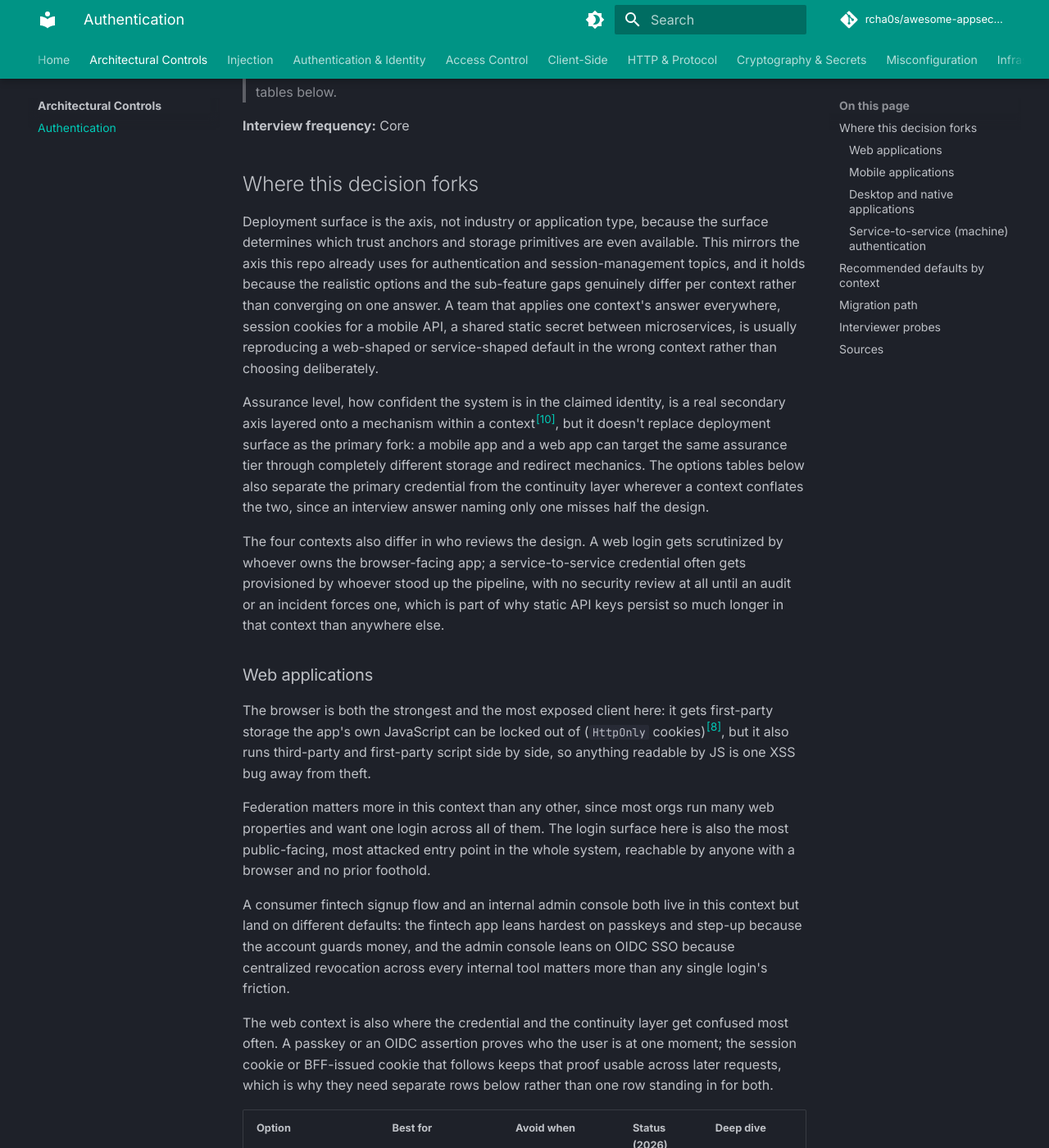
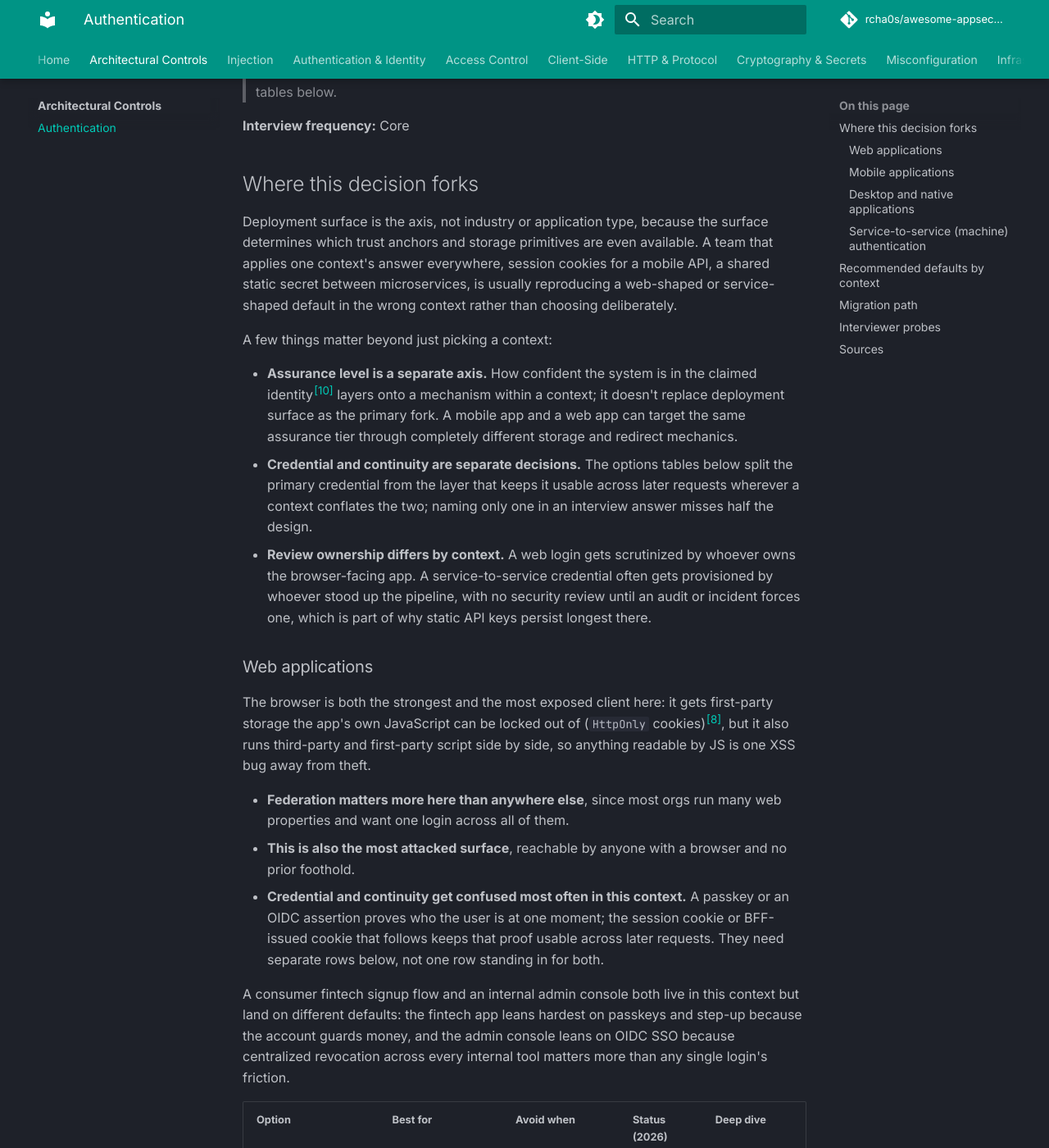
Before and after one commit to rcha0s/awesome-appsec-interview, an MkDocs documentation site: the page built from docs/96-authentication.md, in a window 1280 px wide and 1400 px high, scrolled down 553 px. Shown: the whole window at 82% size. Built offline with MkDocs 1.6.1 and Material for MkDocs 9.7.7, drawn with Linux system fonts in a browser that asks for light colours; comment, search, counter and statistics services are not loaded; some of the changed text lies outside the part shown.

Commit message:
fix(docs): structure pilot doc prose into bullets, add missing conciseness rule
Continues review of the Authentication pilot:

- The prose in "Where this decision forks" and each of the four
  context sections had accumulated 3-4 back-to-back short paragraphs
  each making one parallel, independent point. No single paragraph
  was long, but the run of them read as a wall. Converted each such
  run into a short bulleted list with a bold lead-in per point, kept
  every worked compare-contrast example (fintech vs admin console,
  banking app vs habit tracker, service mesh vs marketing platform)
  as prose, since those read better as flowing narrative than
  fragmented bullets.
- Removed a meta-commentary sentence opening "## Interviewer probes"
  that described the section's own format instead of starting on the
  first question.
- The skill was missing the general CONCISENESS principle that
  add-appsec-topic has as its own named block; it only had scattered
  doc-specific rules. Added the same principle here, explicit that it
  applies to prose only (blockquote and context-opening paragraphs),
  never to table cells, which are already dense by design.

Skill and post-run checklist updated to catch all of this on future
architectural-control docs: convert parallel-paragraph runs to
bulleted lists, no section-format meta-commentary, no prose paragraph
past 5-6 sentences.

```diff
--- a/docs/96-authentication.md
+++ b/docs/96-authentication.md
@@ -6,21 +6,23 @@
 
 ## Where this decision forks
 
-Deployment surface is the axis, not industry or application type, because the surface determines which trust anchors and storage primitives are even available. This mirrors the axis this repo already uses for authentication and session-management topics, and it holds because the realistic options and the sub-feature gaps genuinely differ per context rather than converging on one answer. A team that applies one context's answer everywhere, session cookies for a mobile API, a shared static secret between microservices, is usually reproducing a web-shaped or service-shaped default in the wrong context rather than choosing deliberately.
+Deployment surface is the axis, not industry or application type, because the surface determines which trust anchors and storage primitives are even available. A team that applies one context's answer everywhere, session cookies for a mobile API, a shared static secret between microservices, is usually reproducing a web-shaped or service-shaped default in the wrong context rather than choosing deliberately.
 
-Assurance level, how confident the system is in the claimed identity, is a real secondary axis layered onto a mechanism within a context<sup>[[10]](#ref10)</sup>, but it doesn't replace deployment surface as the primary fork: a mobile app and a web app can target the same assurance tier through completely different storage and redirect mechanics. The options tables below also separate the primary credential from the continuity layer wherever a context conflates the two, since an interview answer naming only one misses half the design.
+A few things matter beyond just picking a context:
 
-The four contexts also differ in who reviews the design. A web login gets scrutinized by whoever owns the browser-facing app; a service-to-service credential often gets provisioned by whoever stood up the pipeline, with no security review at all until an audit or an incident forces one, which is part of why static API keys persist so much longer in that context than anywhere else.
+- **Assurance level is a separate axis.** How confident the system is in the claimed identity<sup>[[10]](#ref10)</sup> layers onto a mechanism within a context; it doesn't replace deployment surface as the primary fork. A mobile app and a web app can target the same assurance tier through completely different storage and redirect mechanics.
+- **Credential and continuity are separate decisions.** The options tables below split the primary credential from the layer that keeps it usable across later requests wherever a context conflates the two; naming only one in an interview answer misses half the design.
+- **Review ownership differs by context.** A web login gets scrutinized by whoever owns the browser-facing app. A service-to-service credential often gets provisioned by whoever stood up the pipeline, with no security review until an audit or incident forces one, which is part of why static API keys persist longest there.
 
 ### Web applications
 
 The browser is both the strongest and the most exposed client here: it gets first-party storage the app's own JavaScript can be locked out of (`HttpOnly` cookies)<sup>[[8]](#ref8)</sup>, but it also runs third-party and first-party script side by side, so anything readable by JS is one XSS bug away from theft.
 
-Federation matters more in this context than any other, since most orgs run many web properties and want one login across all of them. The login surface here is also the most public-facing, most attacked entry point in the whole system, reachable by anyone with a browser and no prior foothold.
+- **Federation matters more here than anywhere else**, since most orgs run many web properties and want one login across all of them.
+- **This is also the most attacked surface**, reachable by anyone with a browser and no prior foothold.
+- **Credential and continuity get confused most often in this context.** A passkey or an OIDC assertion proves who the user is at one moment; the session cookie or BFF-issued cookie that follows keeps that proof usable across later requests. They need separate rows below, not one row standing in for both.
 
 A consumer fintech signup flow and an internal admin console both live in this context but land on different defaults: the fintech app leans hardest on passkeys and step-up because the account guards money, and the admin console leans on OIDC SSO because centralized revocation across every internal tool matters more than any single login's friction.
-
-The web context is also where the credential and the continuity layer get confused most often. A passkey or an OIDC assertion proves who the user is at one moment; the session cookie or BFF-issued cookie that follows keeps that proof usable across later requests, which is why they need separate rows below rather than one row standing in for both.
 
 | Option | Best for | Avoid when | Status (2026) | Deep dive |
 | --- | --- | --- | --- | --- |
@@ -82,9 +83,8 @@ Also worth checking: session/token continuity across restart and backgrounding,
 
 Desktop apps sit between mobile and service-to-service: full OS access like mobile, but often no biometric hardware guaranteed, and frequently no browser to redirect through at all, because a CLI tool has no embedded user agent. Enterprise-managed fleets add a wrinkle mobile mostly doesn't have: device-issued client certificates and domain-joined identity as anchors independent of any user credential.
 
-A CLI or headless service also has to authenticate a human at some point without ever running a browser itself, which is exactly the gap the OAuth device authorization grant was standardized to close<sup>[[3]](#ref3)</sup>.
-
-The desktop context also carries an assumption mobile and web reviewers rarely have to question: that the machine itself is single-user and trusted. Shared lab machines, kiosk deployments, and imaged fleets break that assumption routinely, which is why several of the design-consideration rows below are about isolation between users and processes rather than about the login mechanism itself.
+- **A CLI or headless service still has to authenticate a human**, without ever running a browser itself, which is exactly the gap the OAuth device authorization grant was standardized to close<sup>[[3]](#ref3)</sup>.
+- **The single-user, trusted-machine assumption breaks routinely.** Shared lab machines, kiosk deployments, and imaged fleets violate it, which is why several of the design-consideration rows below are about isolation between users and processes rather than the login mechanism itself.
 
 | Option | Best for | Avoid when | Status (2026) | Deep dive |
 | --- | --- | --- | --- | --- |
@@ -111,11 +111,10 @@ Also worth checking: OS-level biometric or PIN unlock gating the keychain (don't
 
 The identity being authenticated is a workload or a client application, not a person, and the credential has to be something automation can mint, rotate, and present without a human in the loop.
 
-This is also where static long-lived secrets do the most damage when they leak, because nobody notices a machine credential go stale the way a person notices a session logging them out, and a key sitting in a repository or a log line can sit undetected for a long time before anyone rotates it.
+- **Static long-lived secrets do the most damage here when they leak.** Nobody notices a machine credential go stale the way a person notices a session logging them out, and a key sitting in a repository or a log line can go undetected for a long time before anyone rotates it.
+- **Credential and identity are least separable in this context.** A human can reset a password and keep the same account; a workload's credential and its identity are usually minted together, so revoking one commonly means retiring the other, which is why rotation and decommissioning show up as design considerations rather than afterthoughts.
 
 A payments microservice mesh and a marketing-automation platform calling a single third-party email API both do service-to-service auth, but the mesh justifies SPIFFE/SPIRE's operational cost at its service count, while the marketing platform is well served by a scoped OAuth client-credentials grant against the email vendor's token endpoint.
-
-This context is also the one where the credential and the identity it represents are least separable. A human can reset a password and keep the same account, but a workload's credential and its identity are usually minted together, so revoking one commonly means retiring the other, which is why rotation and decommissioning show up as design considerations rather than as afterthoughts.
 
 | Option | Best for | Avoid when | Status (2026) | Deep dive |
 | --- | --- | --- | --- | --- |
@@ -186,8 +185,6 @@ The end state across all four contexts is the same shape even though the mechani
 The signal that a migration is safe to complete is rarely a calendar date, it's usage data. Track passkey or SSO enrollment rate against total active users, fallback-path usage (how often the old password or static key still gets used once the new option exists), and support-ticket volume tied to the new flow specifically. A legacy path with near-zero usage and a flat support-ticket trend is the actual signal to retire it, not a quarter-end deadline picked before the rollout started.
 
 ## Interviewer probes
-
-The questions below mix tradeoff framing, when would you choose X over Y, with gap-probing framing, what's commonly missed, because a Staff-level review of an authentication design tests both: whether the primary mechanism fits the context, and whether the secondary flows riding along with it were designed at all.
 
 **When would you choose a server-side session cookie or BFF over a JWT bearer token stored in the browser?**
 
```
Also changed, not shown: other parts of docs/96-authentication.md (+2 -3 lines), .claude/skills/add-architectural-control/SKILL.md (+8 -0 lines).
